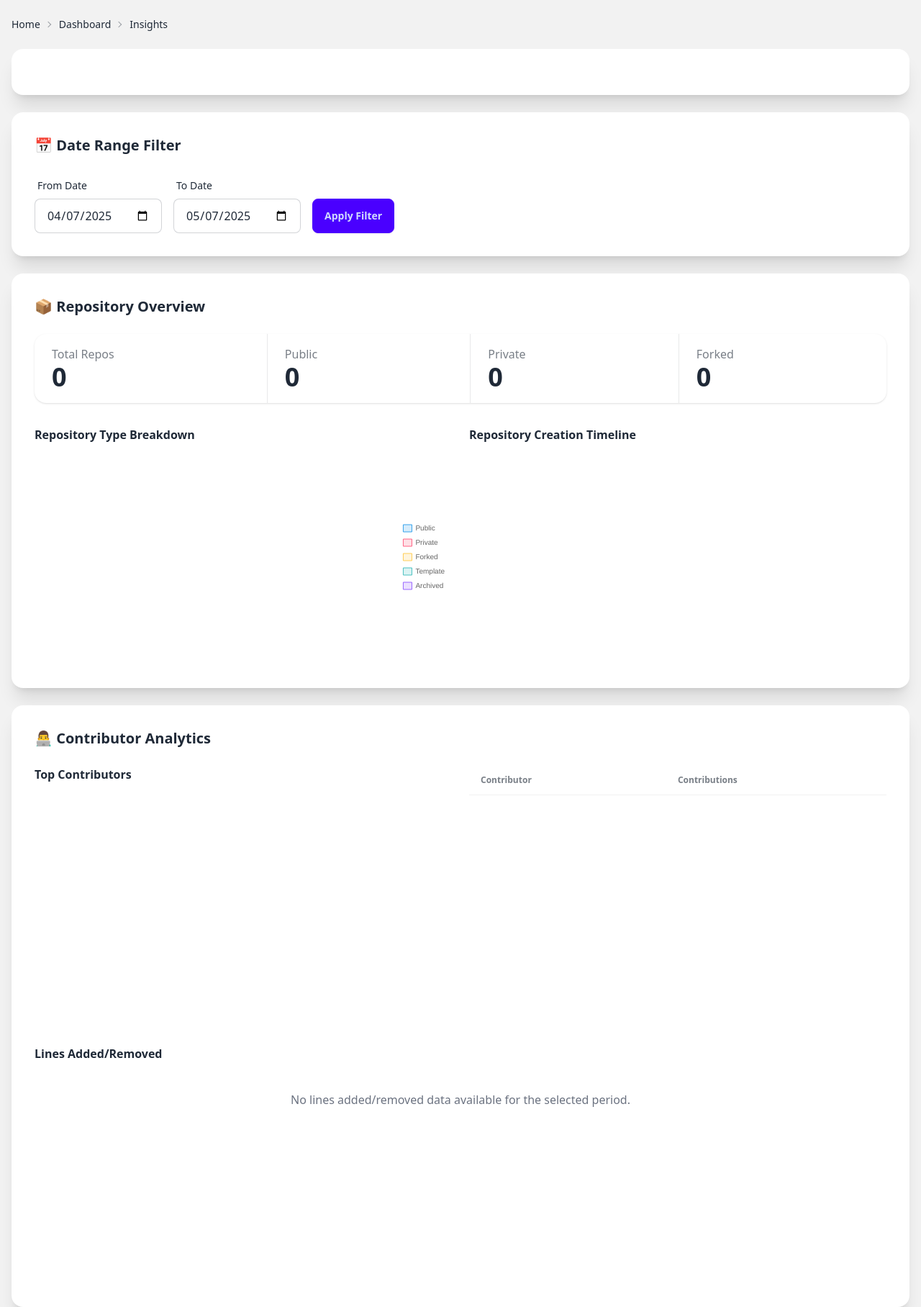
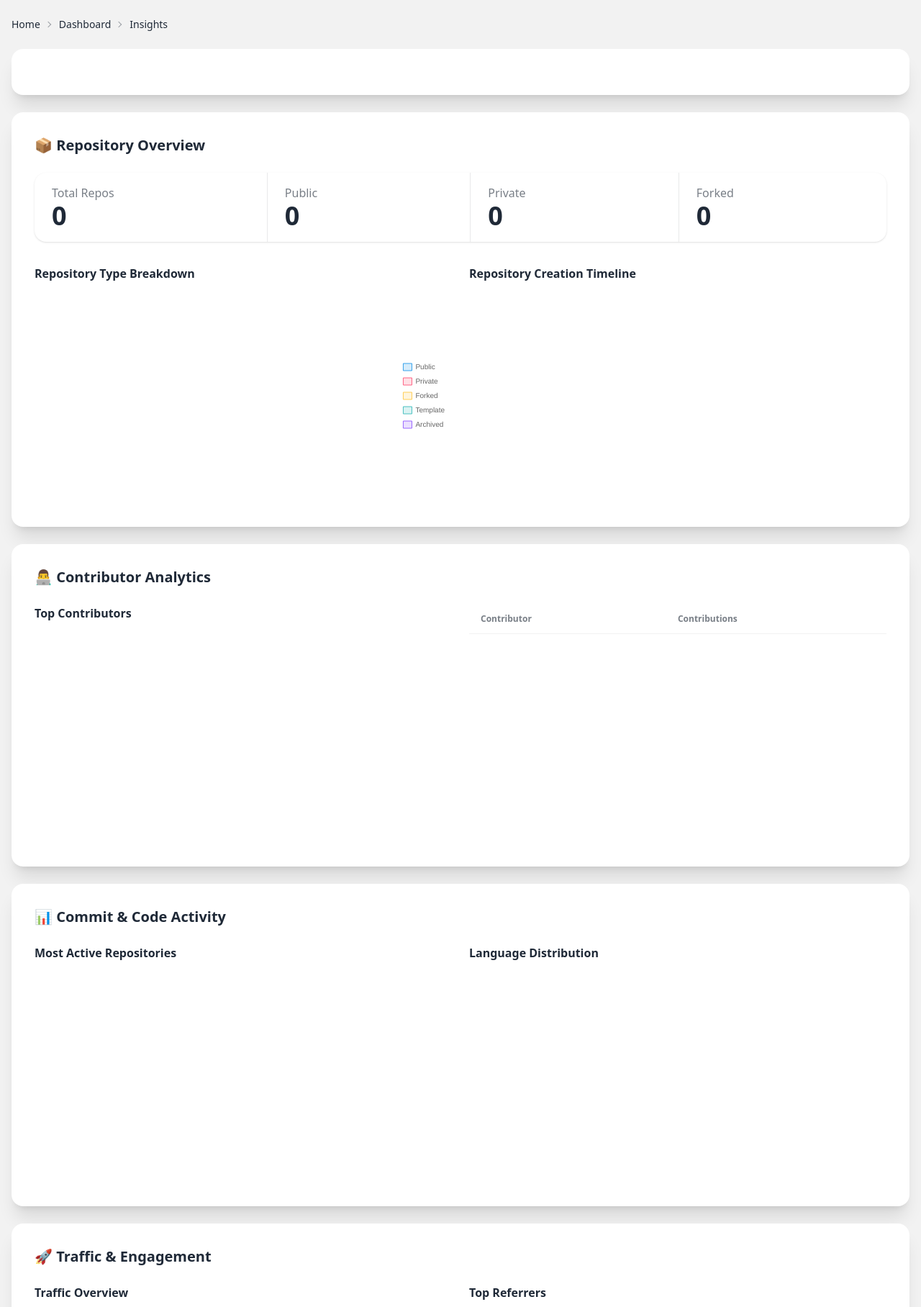
Before and after one commit to gshubham533/github-statistics, a Django app: page /organization/1/ in a window 1280 px wide. Shown: the part 68-1884 px from the top of the page at 72% size. Run offline with Django 5.2, Linux system fonts and the light colour scheme; a user stored in the database is signed in; data comes from the database, SQL or seed files in the repository; data that the repository does not hold is empty; a map, chart or similar area stays blank; some libraries are stand-ins or nearby versions.

Commit message:
reverted changes

```diff
--- a/templates/dashboard/organization_insights.html
+++ b/templates/dashboard/organization_insights.html
@@ -25,30 +25,6 @@
                 {% endif %}
             </div>
         </div>
-    </div>
-</div>
-
-<!-- Date Range Picker -->
-<div class="card bg-base-100 shadow-xl mb-6">
-    <div class="card-body">
-        <h2 class="card-title text-xl mb-4">📅 Date Range Filter</h2>
-        <form id="dateRangeForm" method="get" class="flex flex-wrap items-end gap-4">
-            <div class="form-control">
-                <label class="label">
-                    <span class="label-text">From Date</span>
-                </label>
-                <input type="date" name="from_date" id="fromDate" class="input input-bordered" value="{{ request.GET.from_date|default:'' }}">
-            </div>
-            <div class="form-control">
-                <label class="label">
-                    <span class="label-text">To Date</span>
-                </label>
-                <input type="date" name="to_date" id="toDate" class="input input-bordered" value="{{ request.GET.to_date|default:'' }}">
-            </div>
-            <div class="form-control">
-                <button type="submit" class="btn btn-primary">Apply Filter</button>
-            </div>
-        </form>
     </div>
 </div>
 
@@ -98,7 +74,7 @@
     <div class="card-body">
         <h2 class="card-title text-xl mb-4">👨‍💻 Contributor Analytics</h2>
 
-        <div class="grid grid-cols-1 md:grid-cols-2 gap-6 mb-6">
+        <div class="grid grid-cols-1 md:grid-cols-2 gap-6">
             <div>
                 <h3 class="font-bold mb-2">Top Contributors</h3>
                 <div class="h-[300px]">
@@ -119,13 +95,6 @@
                         </tbody>
                     </table>
                 </div>
-            </div>
-        </div>
-
-        <div class="mt-6">
-            <h3 class="font-bold mb-2">Lines Added/Removed</h3>
-            <div class="h-[300px]">
-                <canvas id="linesAddedRemovedChart"></canvas>
             </div>
         </div>
     </div>
@@ -557,104 +526,6 @@ document.addEventListener('DOMContentLoaded', function() {
             }
         });
     }
-
-    // Lines Added/Removed Chart
-    const linesData = {{ contributors_lines_data|default:'[]'|safe }};
-    if (linesData && linesData.length > 0) {
-        const contributors = linesData.map(item => item.login);
-        const linesAdded = linesData.map(item => item.lines_added || 0);
-        const linesRemoved = linesData.map(item => item.lines_removed || 0);
-
-        // Create lines added/removed chart (limit to top 10)
-        const limitedContributors = contributors.slice(0, 10);
-        const limitedLinesAdded = linesAdded.slice(0, 10);
-        const limitedLinesRemoved = linesRemoved.slice(0, 10);
-
-        const linesCtx = document.getElementById('linesAddedRemovedChart').getContext('2d');
-        new Chart(linesCtx, {
-            type: 'bar',
-            data: {
-                labels: limitedContributors,
-                datasets: [
-                    {
-                        label: 'Lines Added',
-                        data: limitedLinesAdded,
-                        backgroundColor: 'rgba(75, 192, 192, 0.2)',
-                        borderColor: 'rgba(75, 192, 192, 1)',
-                        borderWidth: 1
-                    },
-                    {
-                        label: 'Lines Removed',
-                        data: limitedLinesRemoved.map(value => -Math.abs(value)),  // Convert to negative values for visualization
-                        backgroundColor: 'rgba(255, 99, 132, 0.2)',
-                        borderColor: 'rgba(255, 99, 132, 1)',
-                        borderWidth: 1
-                    }
-                ]
-            },
-            options: {
-                responsive: true,
-                maintainAspectRatio: false,
-                indexAxis: 'y',
-                scales: {
-                    x: {
-                        stacked: false,
-                        title: {
-                            display: true,
-                            text: 'Number of Lines'
-                        }
-                    },
-                    y: {
-                        stacked: true,
-                        ticks: {
-                            autoSkip: false,
-                            maxRotation: 0
-                        }
-                    }
-                },
-                plugins: {
-                    legend: {
-                        position: 'top'
-                    },
-                    tooltip: {
-                        callbacks: {
-                            label: function(context) {
-                                const label = context.dataset.label || '';
-                                let value = context.parsed.x;
-                                if (label === 'Lines Removed') {
-                                    value = Math.abs(value); // Convert back to positive for display
-                                }
-                                return `${label}: ${value}`;
-                            }
-                        }
-                    }
-                }
-            }
-        });
-    } else {
-        // If no data is available, show a message
-        const container = document.getElementById('linesAddedRemovedChart').parentElement;
-        container.innerHTML = '<p class="text-center py-8 text-gray-500">No lines added/removed data available for the selected period.</p>';
-    }
-});
-
-// Initialize date picker functionality
-document.addEventListener('DOMContentLoaded', function() {
-    const today = new Date();
-    const thirtyDaysAgo = new Date();
-    thirtyDaysAgo.setDate(today.getDate() - 30);
-
-    const fromDateInput = document.getElementById('fromDate');
-    const toDateInput = document.getElementById('toDate');
-
-    // Set default dates if none are provided
-    if (!fromDateInput.value) {
-        fromDateInput.valueAsDate = thirtyDaysAgo;
-    }
-
-    if (!toDateInput.value) {
-        toDateInput.valueAsDate = today;
-    }
 });
 </script>
 {% endblock %}
```
